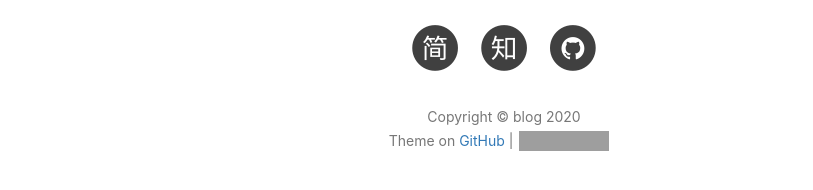
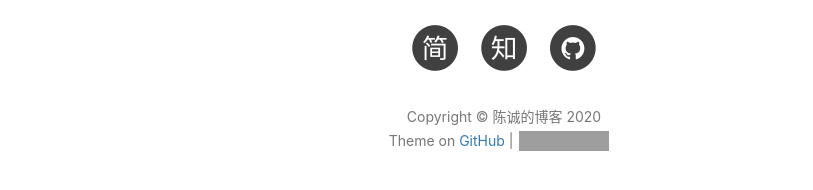
Before and after one commit to ChaneyCM/chaneyCM.github.io, a Jekyll site: the page built from index.html, in a window 1280 px wide and 900 px high, scrolled down 2223 px. Shown: the part 655-845 px from the top of the window, without its empty margins (136-949 px from the left). Built offline with Jekyll 4.4.1, drawn with Linux system fonts in a browser that asks for light colours; nearby versions of some CDN libraries; the list of posts is cut into pages by our own code; comment, search, counter and statistics services are not loaded; grey boxes are pictures that could not be loaded.

Commit message:
title
title

```diff
--- a/_config.yml
+++ b/_config.yml
@@ -1,5 +1,5 @@
 # Site settings
-title: blog                               # 博客的标题
+title: 陈诚的博客                               # 博客的标题
 SEOTitle: 陈诚的博客 | Blog                # 显示在浏览器标签上的标题
 header-img: img/post-bg-desk.jpg
 email: chencheng_199709@163.com
```
